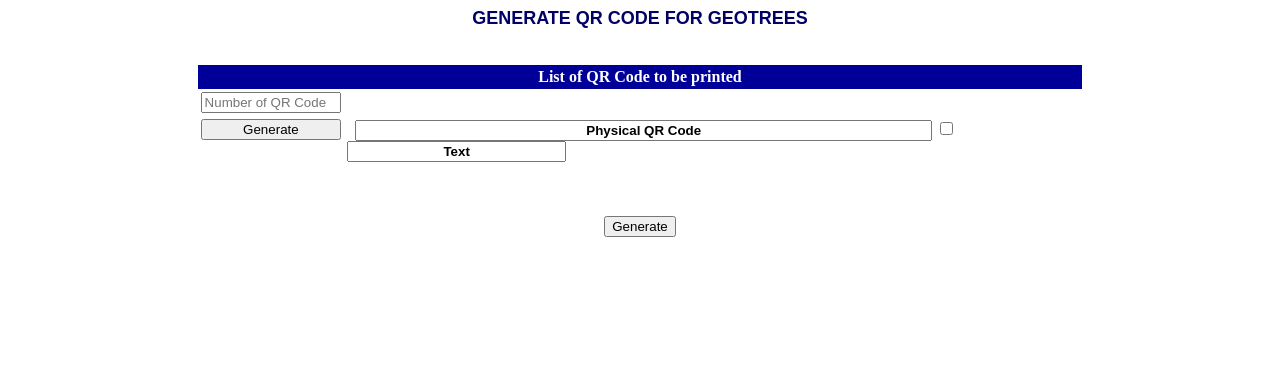
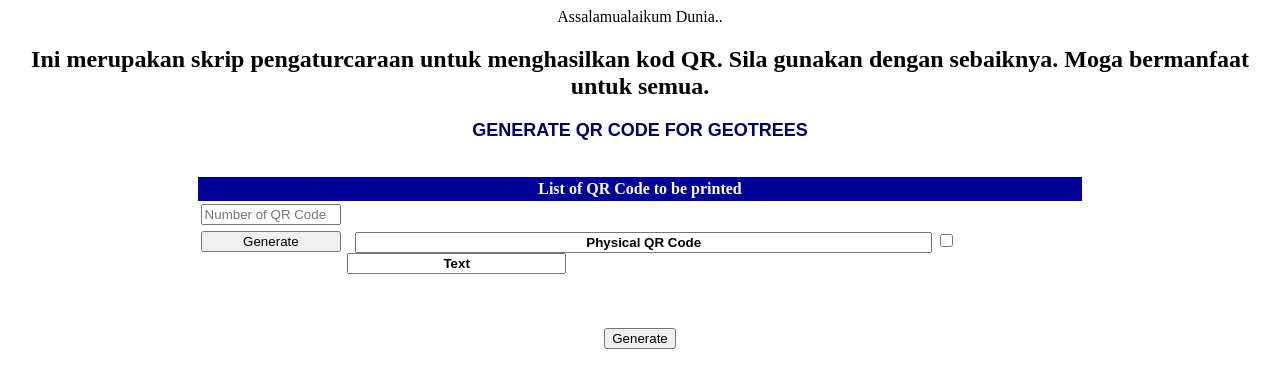
Before and after one commit to mfaridfauzi/test001, a PHP site: page / in a window 1280 px wide. Shown: the top 388 px of the page. Run offline with PHP 8.4, Linux system fonts and the light colour scheme; data that the repository does not hold is empty.

Commit message:
Tambah salam

```diff
--- a/index.php
+++ b/index.php
@@ -32,7 +32,8 @@
 <?php
 
 ?>
-
+<center><span>Assalamualaikum Dunia..</span>
+<h2>Ini merupakan skrip pengaturcaraan untuk menghasilkan kod QR. Sila gunakan dengan sebaiknya. Moga bermanfaat untuk semua.</h2></center>
 <form name="permohonan" method="post" action="multipleqrb250.php">
 			<center><font color="#000066" face="Arial, Helvetica, sans-serif" size="4"><strong>GENERATE QR CODE FOR GEOTREES </strong></font></center><br><br>
 			<table width="70%" align="center" cellpadding="3" cellspacing="0" border="0" class="font-std" >
```
